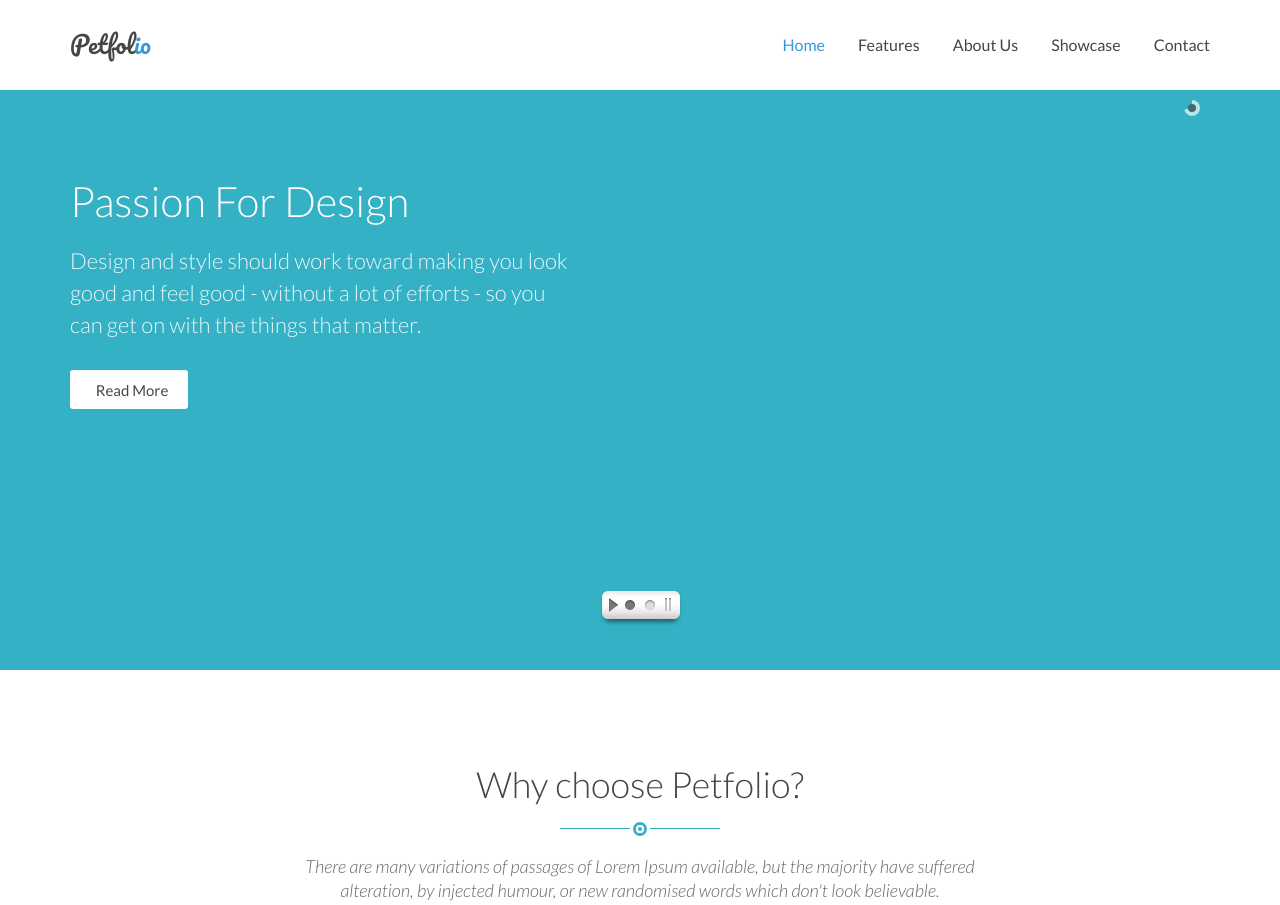
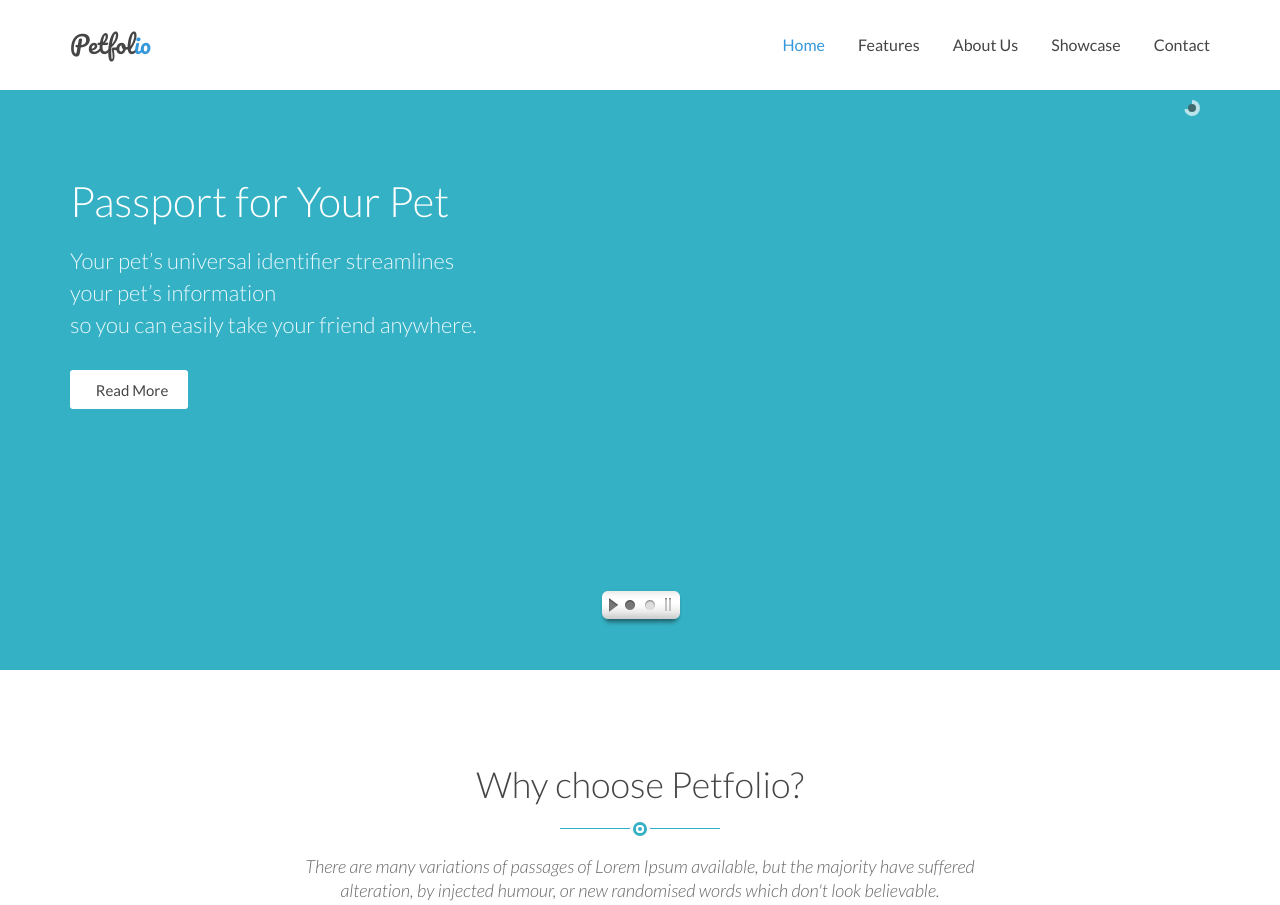
Before and after one commit to snagaoka/petfolio_lp, a plain HTML site: page index.html in a window 1280 px wide. Shown: the top 905 px of the page. Drawn offline with nearby package versions, Linux system fonts and the light colour scheme; some icons are missing; a web font is replaced by a local one.

Commit message:
Slide 1 with elevator pitch

```diff
--- a/index.html
+++ b/index.html
@@ -93,13 +93,13 @@
                     <img class="ls-l" style="top:80px;left:50%;white-space: nowrap;" data-ls="durationin:1500;scalexin:0.8;scaleyin:0.8;scalexout:0.8;scaleyout:0.8;" src="lib/images/iphone.png" alt="">
 
                     <h2 class="ls-l" style="top:90px;left:0px;font-weight: 300; height:42px;font-size:42px;line-height:42px;color:#fff;white-space: nowrap;" data-ls="offsetxin:-50;durationin:2000;delayin:1000;offsetxout:-50;durationout:1000;">
-                        Passion For Design
+                        Passport for Your Pet
                     </h2>
 
                     <p class="ls-l" style="top:155px;left:0;font-weight: 300;font-size:22px; line-height:32px;color:#ebf8fc;white-space: nowrap;" data-ls="offsetxin:50;delayin:2000;skewxin:-60;offsetxout:-50;durationout:1000;skewxout:-60;">
-                        Design and style should work toward making you look<br>
-                        good and feel good - without a lot of efforts - so you<br>
-                        can get on with the things that matter.
+                       Your pet’s universal identifier streamlines<br>
+                       your pet’s information<br>
+                       so you can easily take your friend anywhere.
                     </p>
 
                     <a href="#" class="ls-l" style="top:280px; left:0;" data-ls="offsetxin:0;durationin:2500;delayin:3250;easingin:easeOutElastic;rotatexin:90;transformoriginin:50% top 0;offsetxout:0;durationout:1000;rotatexout:90;transformoriginout:50% bottom 0;">
```
